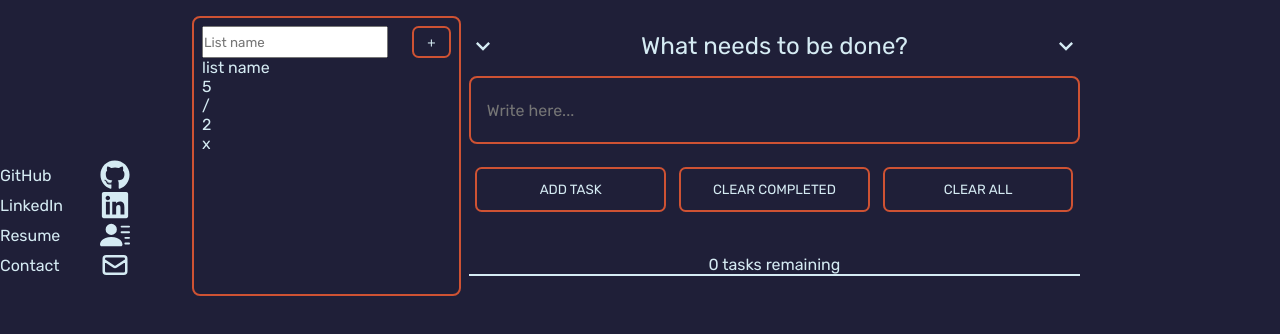
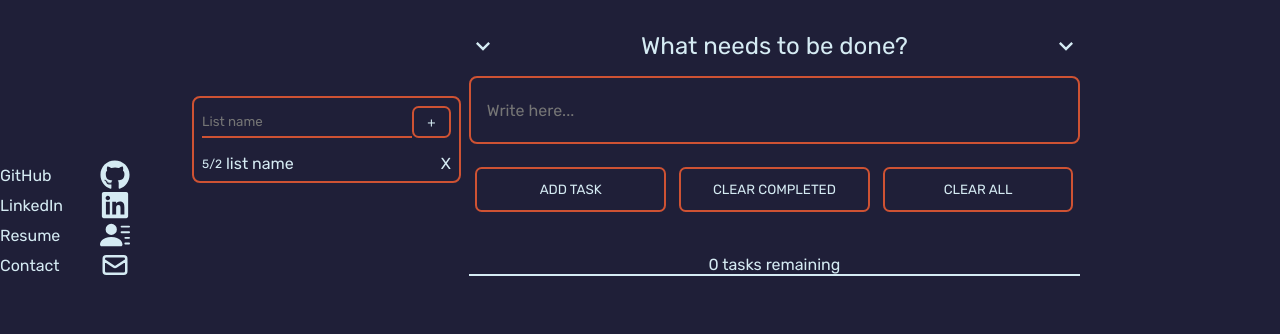
Before and after one commit to wmaKRET/better-todolist, a React (Create React App) app: page / in a window 1280 px wide. Shown: the top 334 px of the page. Built offline with nearby package versions, Linux system fonts and the light colour scheme.

Commit message:
Add basic styling for Lists component

```diff
--- a/src/components/lists/Lists.js
+++ b/src/components/lists/Lists.js
@@ -2,16 +2,29 @@ const Lists = () => {
     return (
         <div className="lists">
             <div className="lists__menu">
-            <input placeholder="List name"></input>
-            <button>+</button>
+                <input
+                    className="lists__menu-input"
+                    placeholder="List name"
+                ></input>
+                <button
+                    className="lists__menu-btn"
+                >
+                    +
+                </button>
             </div>
             <div className="lists__list">
                 <div className="lists__list-item">
-                <p>list name</p>
+                    <div className="lists__list-item__details">
                         <p>5</p>
                         <p>/</p>
                         <p>2</p>
-                <p>x</p>
+                    </div>
+                    <div className="lists__list-item__name">
+                        <p>list name</p>
+                    </div>
+                    <div className="lists__list-item__delete">
+                        <p>X</p>
+                    </div>
                 </div>
             </div>
         </div>
--- a/src/scss/components/_lists.scss
+++ b/src/scss/components/_lists.scss
@@ -1,4 +1,6 @@
 .lists {
+    height: max-content;
+    margin-top: 5em;
     display: flex;
     flex-direction: column;
     padding: 0.5em;
@@ -8,5 +10,38 @@
     &__menu {
         display: flex;
         justify-content: space-between;
+
+        &-input {
+            width: 100%;
+            background-color: transparent;
+            color: $light;
+            border: none;
+            border-bottom: 2px solid $color;
+        }
+
+        &-btn {
+        }
+    }
+
+    &__list {
+        margin-top: 1em;
+
+        &-item {
+            display: flex;
+            justify-content: space-around;
+            align-items: center;
+
+            &__details {
+                display: flex;
+                font-size: 0.75rem;
+            }
+            &__name {
+                margin: 0 0.25em;
+                flex: 1 1;
+            }
+            &__delete {
+
+            }
+        }
     }
 }
```
Lines whose indentation alone changed are shown as unchanged.
